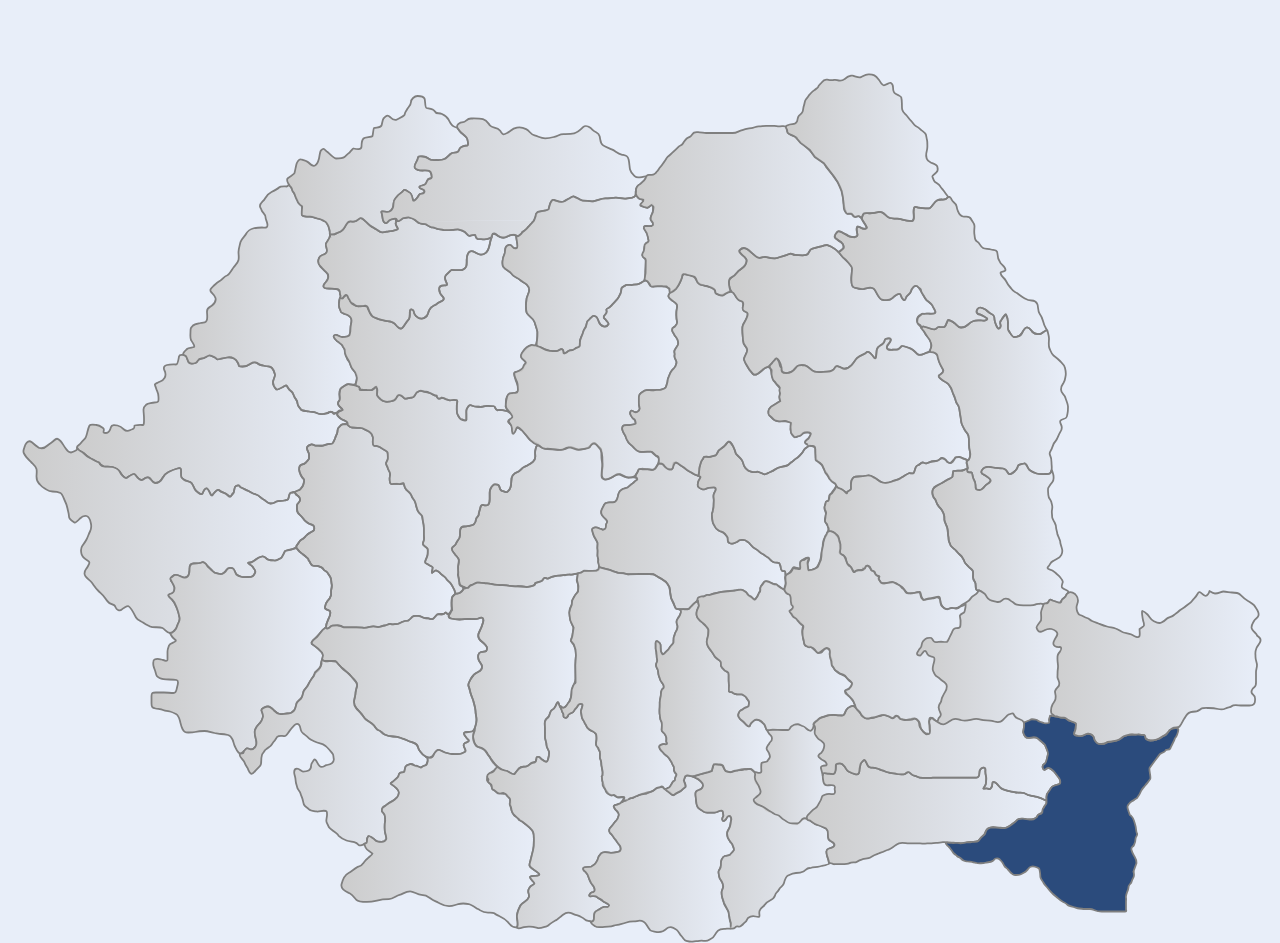
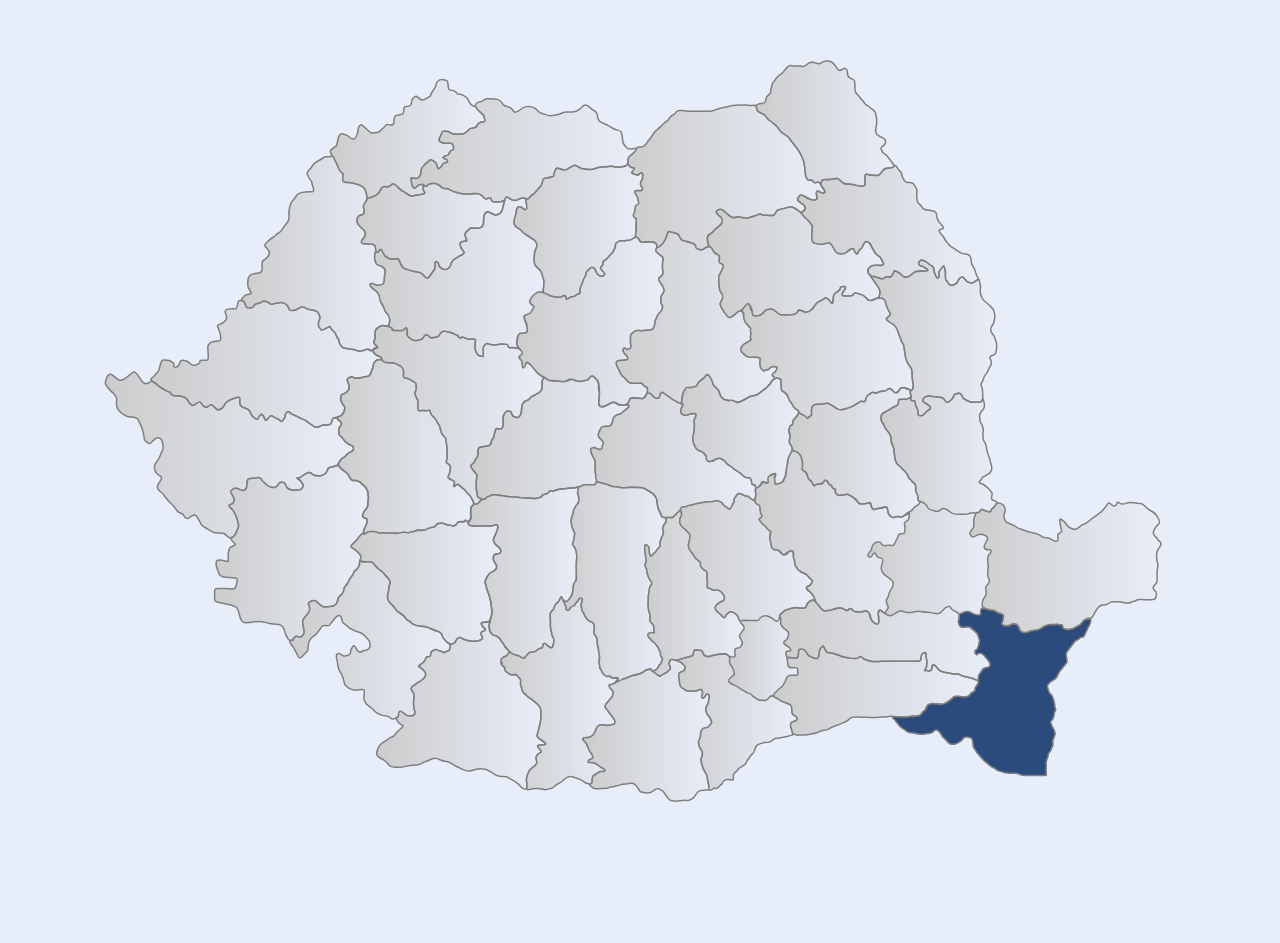
Before and after one commit to EdwardLiv/Constanta-Website, a plain HTML site: page index.html in a window 1280 px wide. Shown: the part 5816-6759 px from the top of the page. Drawn offline with Linux system fonts and the light colour scheme.

Commit message:
SVG resize

```diff
--- a/css/style.css
+++ b/css/style.css
@@ -13,6 +13,12 @@
 .hide-button {
     visibility: hidden;
 }
+.harta {
+    resize: 'horizontal';
+    overflow: 'hidden';
+    width: 'auto';
+    height: '1000px';
+}
 .harta path {
 	opacity: 1;
 	transition: .3s ease-in-out;
--- a/index.html
+++ b/index.html
@@ -182,8 +182,8 @@
     </div>
   </section>
 
-  <div class="harta text-center bg-sass-lightblue" style="height:1200px;" id="harta">
-    <svg width="1300" height="1000" xmlns="http://www.w3.org/2000/svg" xmlns:xlink="http://www.w3.org/1999/xlink">
+  <div class="harta text-center bg-sass-lightblue" id="harta">
+    <svg width="100%" viewBox="-100 0 1500 1500" xmlns="http://www.w3.org/2000/svg" xmlns:xlink="http://www.w3.org/1999/xlink">
       <metadata id="metadata7">image/svg+xml</metadata>
       <defs>
        <linearGradient id="linearGradient13327">
```
